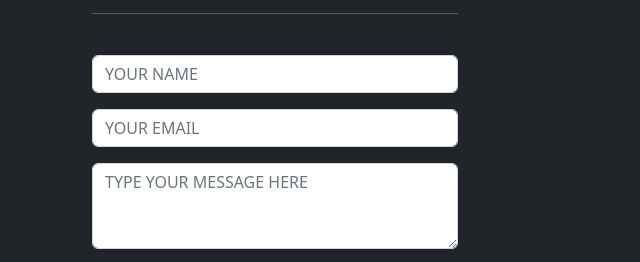
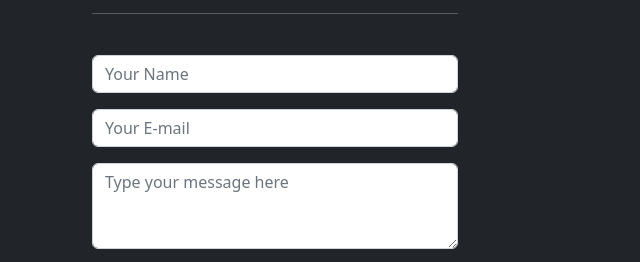
Before and after one commit to surbhiverma23/Wildlife-Photography-HTML-CSS-, a plain HTML site: page index.html in a window 1280 px wide. Shown: the part 6868-7130 px from the top of the page, 596-1236 px from the left. Drawn offline with nearby package versions, Linux system fonts and the light colour scheme.

Commit message:
Update index.html

```diff
--- a/index.html
+++ b/index.html
@@ -250,17 +250,17 @@
                                             <hr class="hr-tag">
                                             <!-- contact -->
                                             <div class="mb-3 mt-4">
-                                                <input type="text" class="form-control text-light inputTag"
-                                                    id="exampleFormControlInput1" placeholder="YOUR NAME">
+                                                <input type="text" class="form-control  inputTag"
+                                                    id="exampleFormControlInput1" placeholder="Your Name">
                                             </div>
                                             <div class="mb-3">
-                                                <input type="email" class="form-control text-light inputTag"
-                                                    id="exampleFormControlInput1" placeholder="YOUR EMAIL">
+                                                <input type="email" class="form-control  inputTag"
+                                                    id="exampleFormControlInput1" placeholder="Your E-mail">
                                             </div>
                                             <div class="mb-3">
-                                                <textarea class="form-control text-light inputTag"
+                                                <textarea class="form-control  inputTag"
                                                     id="exampleFormControlTextarea1" rows="3"
-                                                    placeholder="TYPE YOUR MESSAGE HERE"></textarea>
+                                                    placeholder="Type your message here"></textarea>
                                             </div>
                                             <button type="button" class="btn btn-danger">Send Message</button>
                                             <!-- contact -->
```
